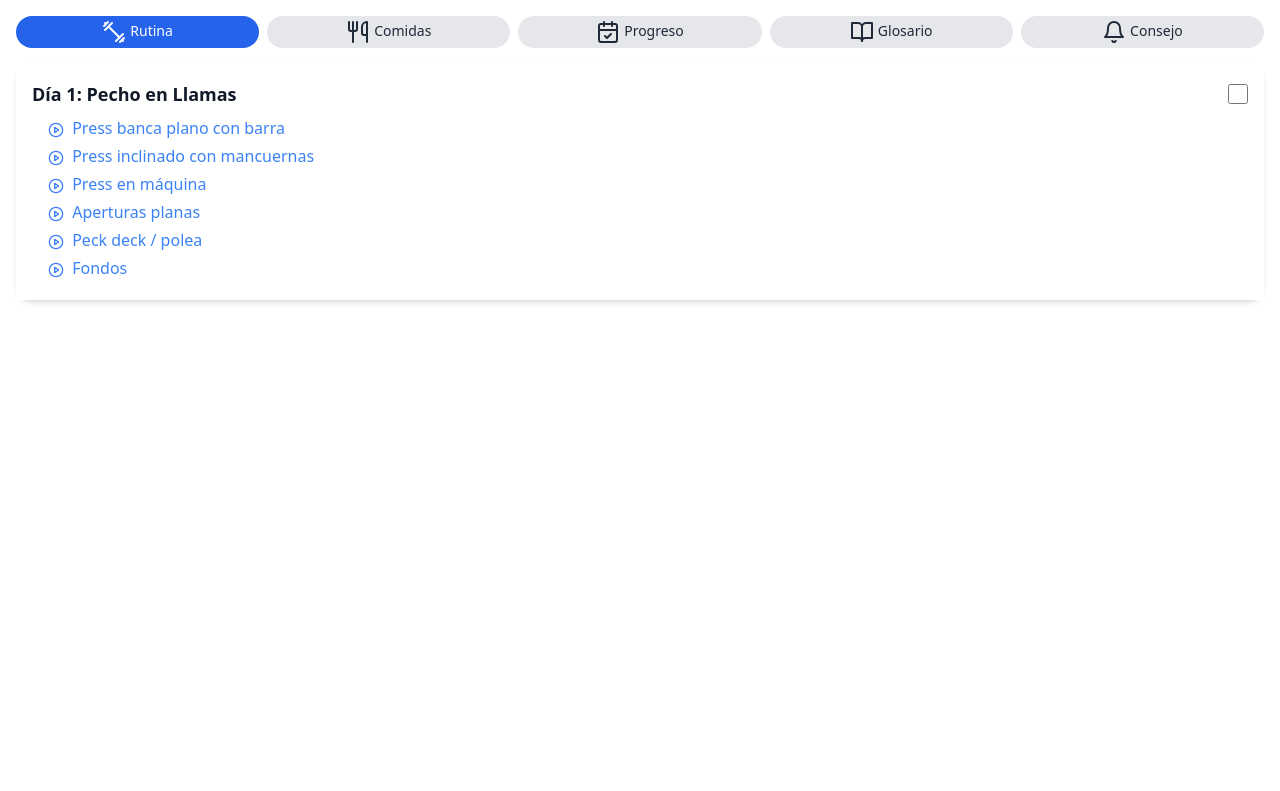
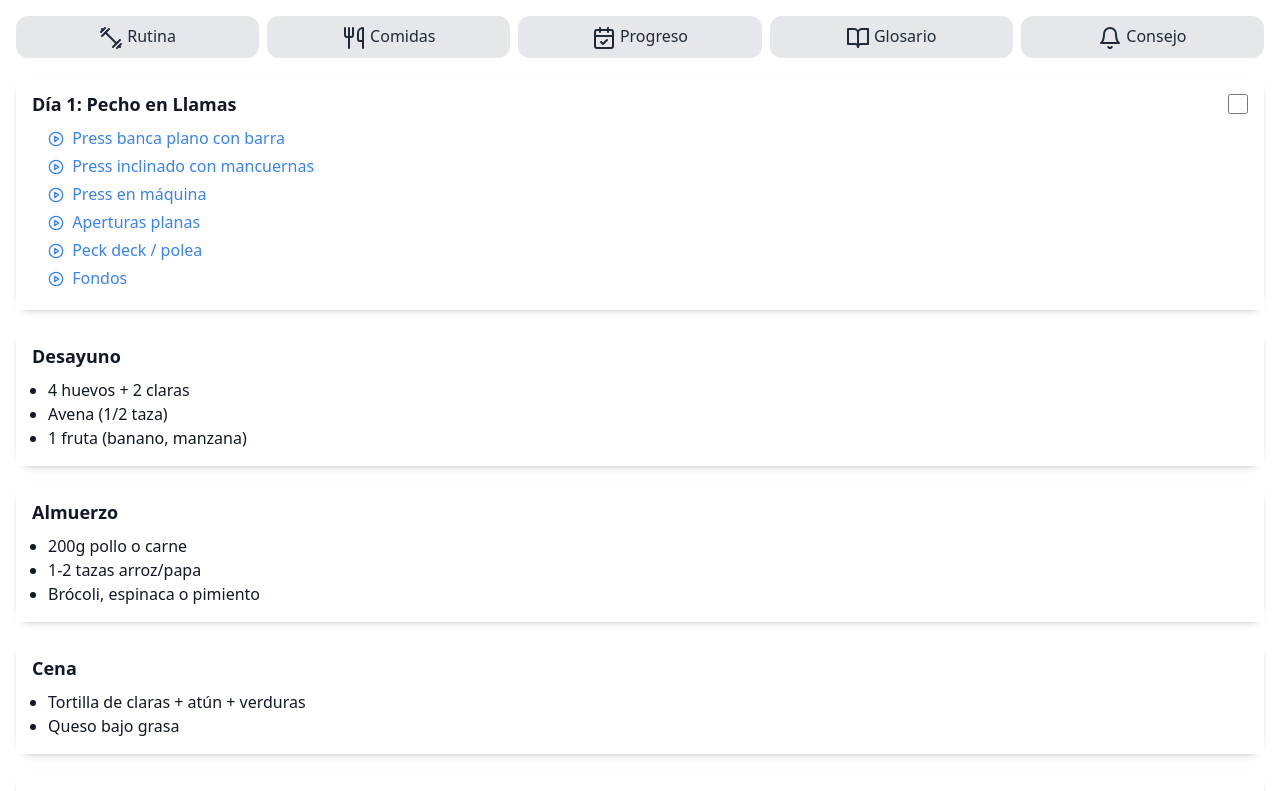
Before and after one commit to JuanAguilarDP99/app-rutina-bestia, a React (Vite) app: page / in a window 1280 px wide. Shown: the top 791 px of the page. Built offline with nearby package versions, Linux system fonts and the light colour scheme.

Commit message:
Update tabs.jsx

```diff
--- a/src/components/ui/tabs.jsx
+++ b/src/components/ui/tabs.jsx
@@ -1,39 +1,30 @@
-import React from "react";
-
-export function Tabs({ defaultValue, children, className }) {
-  const [value, setValue] = React.useState(defaultValue);
-  const context = { value, setValue };
-
+export function Tabs({ children, defaultValue, className }) {
   return (
     <div className={className}>
-      <TabsContext.Provider value={context}>{children}</TabsContext.Provider>
+      {children}
     </div>
   );
 }
 
-const TabsContext = React.createContext();
-
 export function TabsList({ children, className }) {
-  return <div className={className}>{children}</div>;
+  return (
+    <div className={`flex gap-2 ${className || ""}`}>
+      {children}
+    </div>
+  );
 }
 
-export function TabsTrigger({ value, children }) {
-  const { value: current, setValue } = React.useContext(TabsContext);
-  const isActive = current === value;
-
+export function TabsTrigger({ children, value }) {
   return (
     <button
-      onClick={() => setValue(value)}
-      className={`px-3 py-1 rounded-full text-sm font-medium ${
-        isActive ? "bg-blue-600 text-white" : "bg-gray-200 text-gray-800"
-      } transition`}
+      className="px-4 py-2 rounded-xl bg-gray-200 text-gray-800 hover:bg-blue-500 hover:text-white transition"
+      data-value={value}
     >
       {children}
     </button>
   );
 }
 
-export function TabsContent({ value, children }) {
-  const { value: current } = React.useContext(TabsContext);
-  return current === value ? <div>{children}</div> : null;
+export function TabsContent({ children, value }) {
+  return <div data-content={value}>{children}</div>;
 }
```
